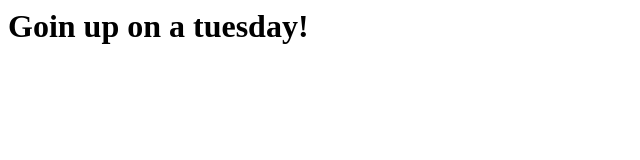
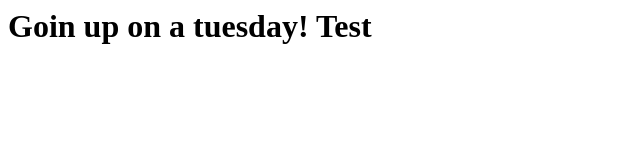
Before and after one commit to bballphil414/GoinUpOnATuesday, a plain HTML site: page index.html in a window 1280 px wide. Shown: the whole page, without its empty margins (0-640 px from the left). Drawn offline with Linux system fonts and the light colour scheme.

Commit message:
Added an index html file with a cool message 2

```diff
--- a/index.html
+++ b/index.html
@@ -1 +1 @@
-<h1>Goin up on a tuesday!</h1>
+<h1>Goin up on a tuesday!  Test</h1>
```
